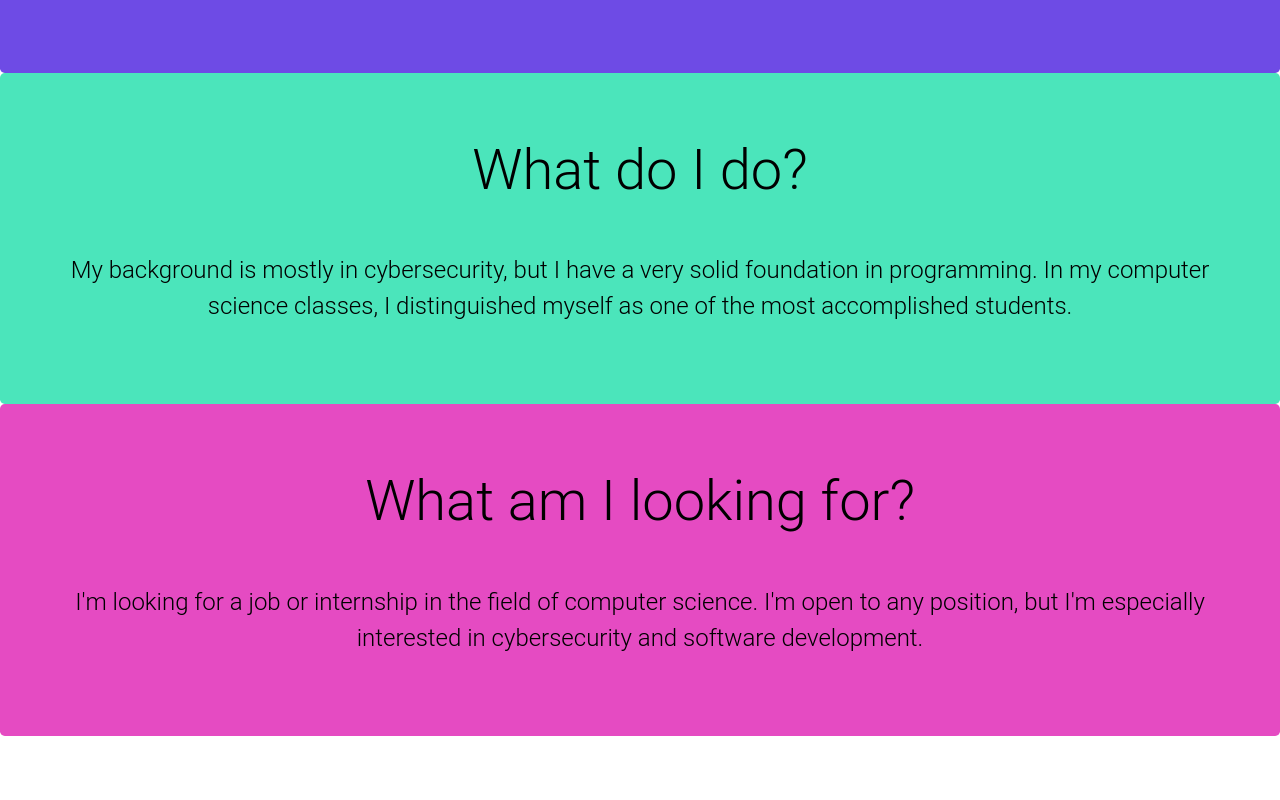
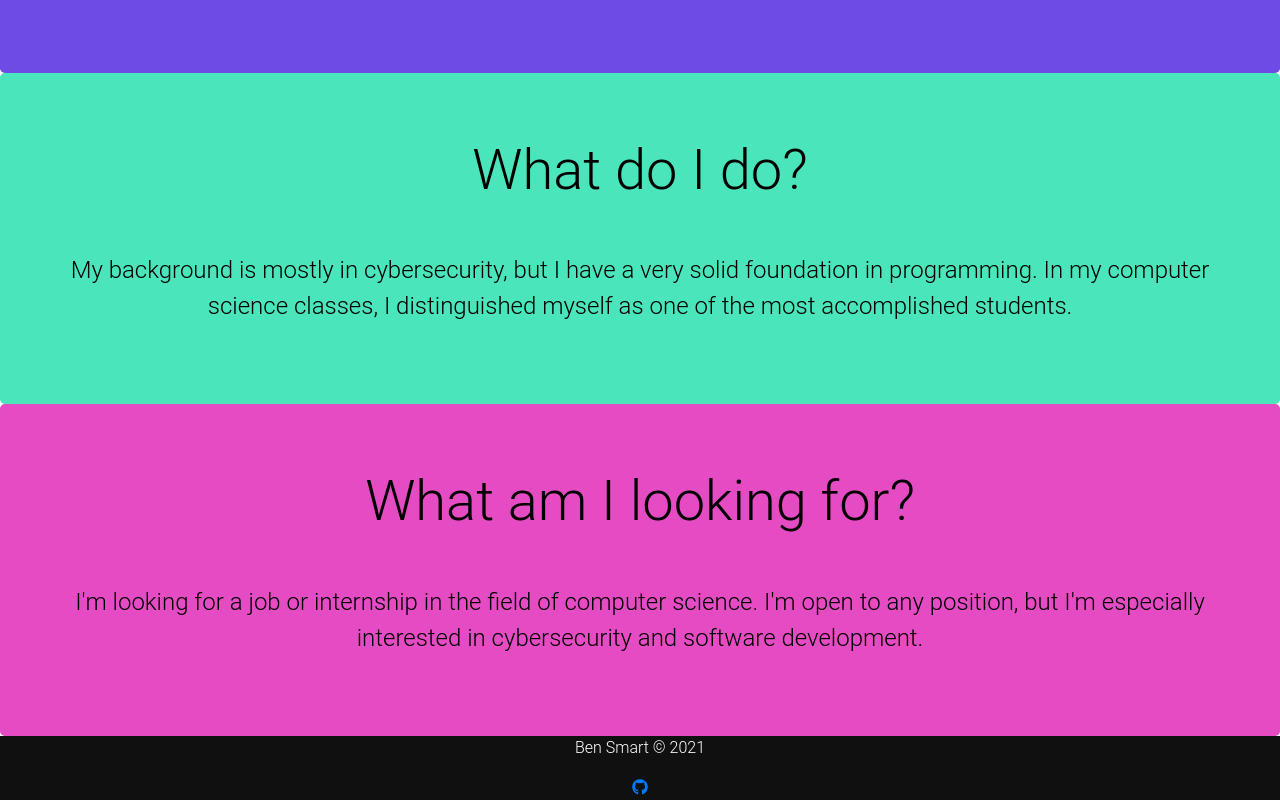
Before and after one commit to bensmart25/personal-site, a plain HTML site: page index.html in a window 1280 px wide. Shown: the part 1110-1910 px from the top of the page. Before the commit the page ends 1846 px from the top, so only its background shows below. Drawn offline with nearby package versions, Linux system fonts and the light colour scheme.

Commit message:
Added footer & github link

```diff
--- a/index.html
+++ b/index.html
@@ -5,6 +5,8 @@
     <meta http-equiv="X-UA-Compatible" content="IE=edge">
     <meta name="viewport" content="width=, initial-scale=1.0">
     <title>Ben Smart</title>
+    <!--Import fontawesome-->
+    <link rel="stylesheet" href="https://cdnjs.cloudflare.com/ajax/libs/font-awesome/5.15.3/css/all.min.css">
     <!--Import bootstrap-->
     <link rel="stylesheet" href="https://maxcdn.bootstrapcdn.com/bootstrap/4.5.2/css/bootstrap.min.css">
     <!--Import custom css-->
@@ -33,5 +35,9 @@
         <h2 class="display-4">What am I looking for?</h3>
         <p class="description">I'm looking for a job or internship in the field of computer science. I'm open to any position, but I'm especially interested in cybersecurity and software development.</p>
     </div>
+    <footer>
+        <p>Ben Smart &copy; 2021</p>
+        <a href="https://github.com/bensmart25" target="_blank"><i class="fab fa-github"></i></a>
+    </footer>
 </body>
 </html>
--- a/style.css
+++ b/style.css
@@ -100,3 +100,7 @@ ul{
         width: 100%;
     }
 }
+footer{
+    background-color: #101010;
+    color: white;
+}
```
Also changed, not shown: resume.html (+4 -1 lines).
